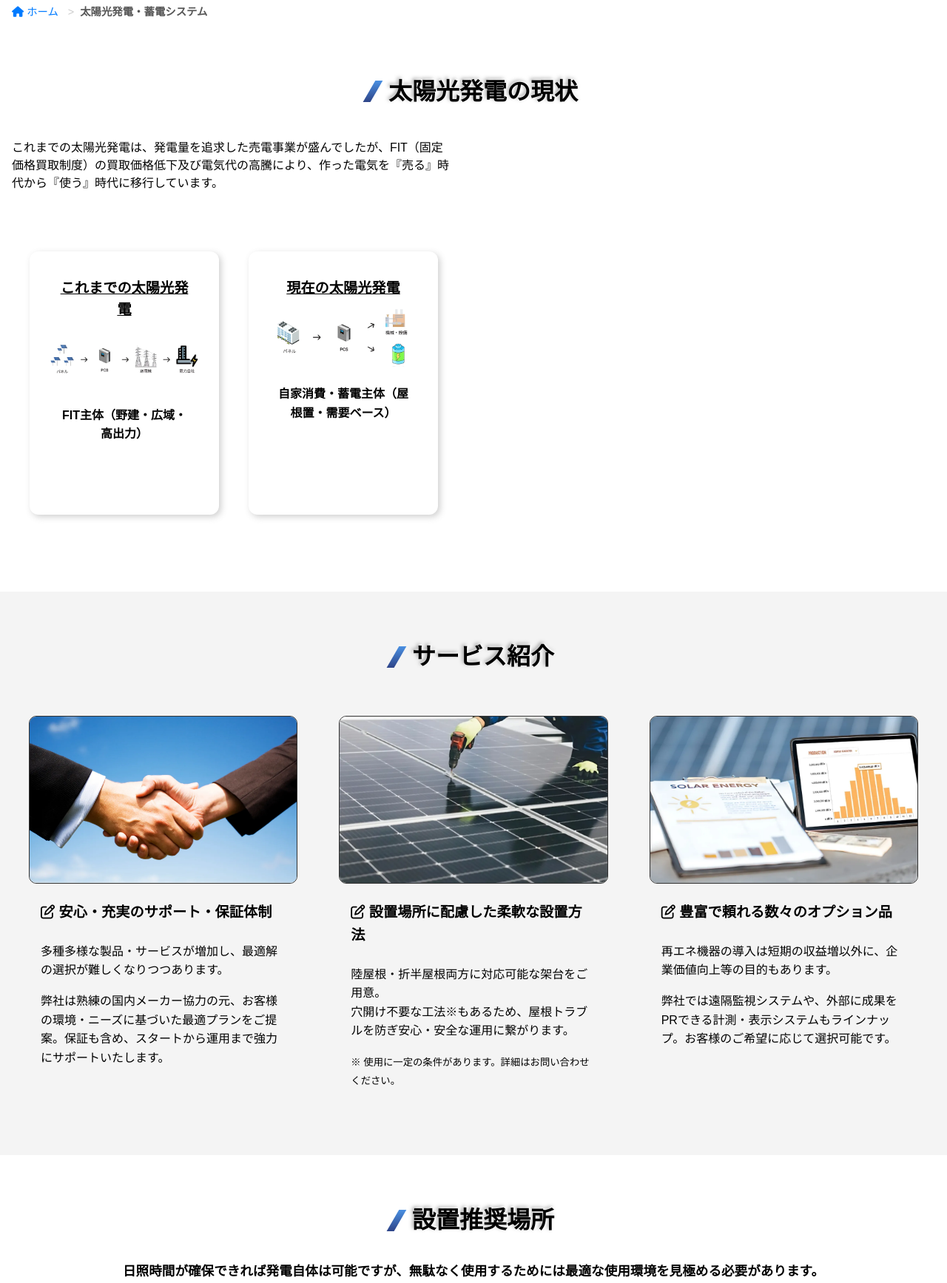
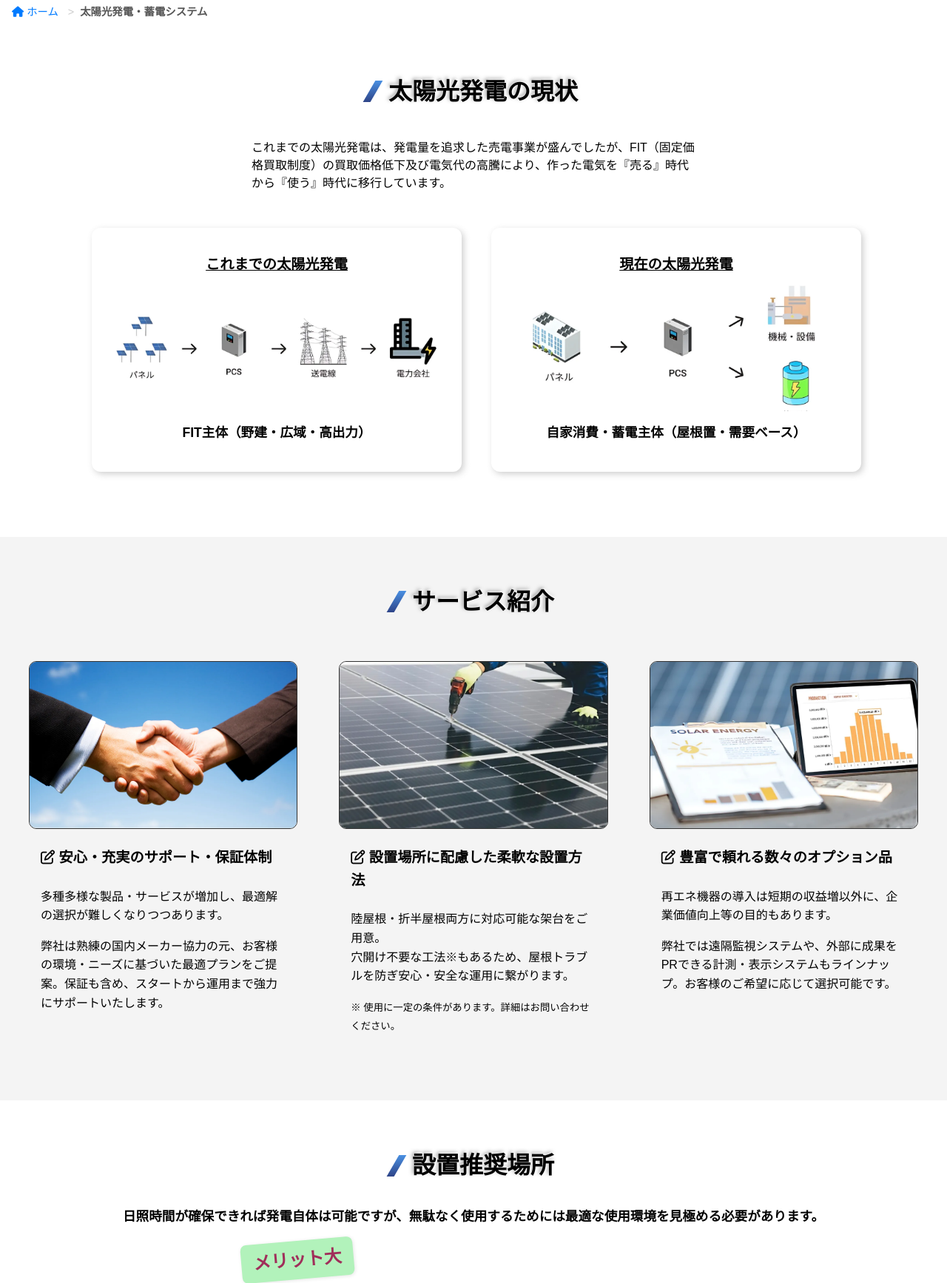
Before and after one commit to taimomo/HP_remake, a PHP site: page /httpdocs/solar.php in a window 1280 px wide. Shown: the part 462-2197 px from the top of the page at 74% size. Run offline with PHP 8.4, Linux system fonts and the light colour scheme; some libraries are stand-ins or nearby versions; some web fonts are replaced.

Commit message:
grid style apply to solar img text and card list fixed

```diff
--- a/httpdocs/about.php
+++ b/httpdocs/about.php
@@ -70,7 +70,7 @@ include 'header.php';
                     <script type="module" src="/js/main.js"></script>
                     <p>
                         箱根登山バス・小田急箱根高速バス「仙石原文化センター前」　徒歩1分<br /><br />
-                        <span>※ お車でお越しの場合</span><br />
+                        <span>※ お車でお越しの場合</span>
                         建物敷地の駐車場は先着順となっております（予約不可）。<br />
                         駐車できない場合はご相談ください。
                     </p>
--- a/httpdocs/css/style.css
+++ b/httpdocs/css/style.css
@@ -50,6 +50,10 @@ main {
 
         .cent {
             text-align: center;
+        }
+
+        .content_cent {
+            margin: 0 auto;
         }
 
         .tt_space {
@@ -209,12 +213,11 @@ main {
                 gap: 1rem;
                 width: 100%;
                 padding: 1rem;
+                margin: 0.5rem 0;
 
-                p,
-                ul {
-                    margin: 0.5rem 0 1.5rem 0;
+                p {
+                    max-width: 600px;
                 }
-
                 ul {
                     list-style: disc;
                     padding-left: 1.5rem;
@@ -235,6 +238,10 @@ main {
                     object-position: center; /* 中央から表示（上下の余白が均等に除去される）*/
                 }
             }
+        }
+
+        .grid_1fr {
+            grid-template-columns: 1fr;
         }
 
         .spec_table {
--- a/httpdocs/micro.php
+++ b/httpdocs/micro.php
@@ -36,9 +36,9 @@ include 'header.php';
             </div>
             <div class="img_text_list">
                 <div class="text_list">
-                    <p>明確な規定はありませんが、主に100kW未満の水力発電を業界内では『マイクロ』と呼称しています。</p>
+                    <p class="content_cent">明確な規定はありませんが、主に100kW未満の水力発電を業界内では『マイクロ』と呼称しています。</p>
 
-                    <p>
+                    <p class="content_cent">
                         発電設備の規模とkW単価は反比例の傾向があるため、数100・数1000kW規模の発電所に比べて建設単価が割高になりがちですが、未利用水を有効活用でき脱炭素にも貢献できるため普及が期待されています。
                     </p>
                     <table class="advantage_table">
--- a/httpdocs/solar.php
+++ b/httpdocs/solar.php
@@ -34,9 +34,9 @@ include 'header.php';
                     <h2>太陽光発電の現状</h2>
                 </div>
             </div>
-            <div class="img_text_list">
-                <div class="text_list wd_lg">
-                    <p>
+            <div class="img_text_list grid_1fr">
+                <div class="text_list">
+                    <p class="content_cent">
                         これまでの太陽光発電は、発電量を追求した売電事業が盛んでしたが、FIT（固定価格買取制度）の買取価格低下及び電気代の高騰により、作った電気を『売る』時代から『使う』時代に移行しています。
                     </p>
                     <ul class="card_items">
@@ -47,11 +47,9 @@ include 'header.php';
                                     src="img/old_solar.webp"
                                     alt="これまでの太陽光発電" />
                             </div>
-                            <div class="card_content">
                             <p class="cent tx_st">
                                 FIT主体（野建・広域・高出力）
                             </p>
-                            </div>
                         </li>
                         <li class="card_list">
                             <h3 class="cent no_dc tx_ul">現在の太陽光発電</h3>
@@ -60,11 +58,9 @@ include 'header.php';
                                     src="img/now_solar.webp"
                                     alt="現在の太陽光発電" />
                             </div>
-                            <div class="card_content">
                             <p class="cent tx_st">
                                 自家消費・蓄電主体（屋根置・需要ベース）
                             </p>
-                            </div>
                         </li>
                     </ul>
                 </div>
```
Lines whose indentation alone changed are shown as unchanged.
